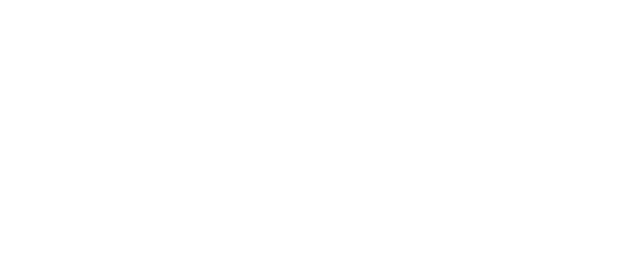
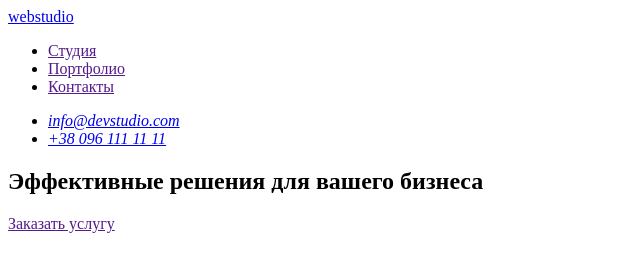
Before and after one commit to Shalabay/goit-markup-hw-01, a plain HTML site: page index.html in a window 1280 px wide. Shown: the whole page, without its empty margins (0-640 px from the left). Drawn offline with Linux system fonts and the light colour scheme.

Commit message:
Закончил шапку

```diff
--- a/index.html
+++ b/index.html
@@ -3,9 +3,27 @@
 <head>
     <meta charset="UTF-8">
     <meta name="viewport" content="width=device-width, initial-scale=1.0">
-    <title>Document</title>
+    <title>Web Studio</title>
 </head>
 <body>
+    <header>
+        <a href="/" aria-label="логотип сайта">webstudio</a>
+        <ul>
+            <li><a href="">Студия</a></li>
+            <li><a href="">Портфолио</a></li>
+            <li><a href="">Контакты</a></li>
+        </ul>
+        <address>
+        <ul>
+            <li><a href="mailto:info@devstudio.com">info@devstudio.com</a></li>
+            <li><a href="tel:+380961111111">+38 096 111 11 11</a></li>
+        </ul>
+        </address>
+    </header>
 
+    <section>
+        <h1>Эффективные решения для вашего бизнеса</h1>
+        <a href="">Заказать услугу</a>
+    </section>
 </body>
 </html>
```
